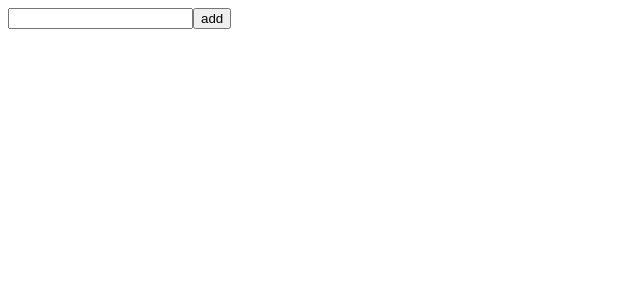
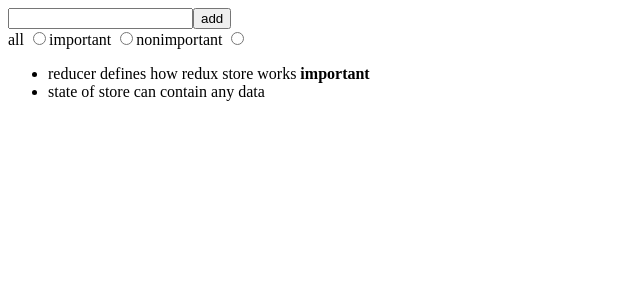
Before and after one commit to mickel-arroz/fullstackopen-part6, a React (Vite) app in the folder notes-redux/: page / in a window 1280 px wide. Shown: the top 300 px of the page, without its empty margins (0-640 px from the left). Built offline with nearby package versions, Linux system fonts and the light colour scheme.

Commit message:
6B Store con estado complejo

```diff
--- a/notes-redux/src/App.jsx
+++ b/notes-redux/src/App.jsx
@@ -2,11 +2,36 @@
 import Notes from './components/Notes';
 
 const App = () => {
+  const filterSelected = (value) => {
+    console.log(value);
+  };
+
   return (
-    <>
+    <div>
       <NoteForm />
+
+      <div>
+        all{' '}
+        <input
+          type="radio"
+          name="filter"
+          onChange={() => filterSelected('ALL')}
+        />
+        important{' '}
+        <input
+          type="radio"
+          name="filter"
+          onChange={() => filterSelected('IMPORTANT')}
+        />
+        nonimportant{' '}
+        <input
+          type="radio"
+          name="filter"
+          onChange={() => filterSelected('NONIMPORTANT')}
+        />
+      </div>
       <Notes />
-    </>
+    </div>
   );
 };
 
--- a/notes-redux/src/reducers/noteReducer.js
+++ b/notes-redux/src/reducers/noteReducer.js
@@ -1,4 +1,17 @@
-const noteReducer = (state = [], action) => {
+const initialState = [
+  {
+    content: 'reducer defines how redux store works',
+    important: true,
+    id: 1,
+  },
+  {
+    content: 'state of store can contain any data',
+    important: false,
+    id: 2,
+  },
+];
+
+const noteReducer = (state = initialState, action) => {
   switch (action.type) {
     case 'NEW_NOTE':
       return [...state, action.payload];
```
